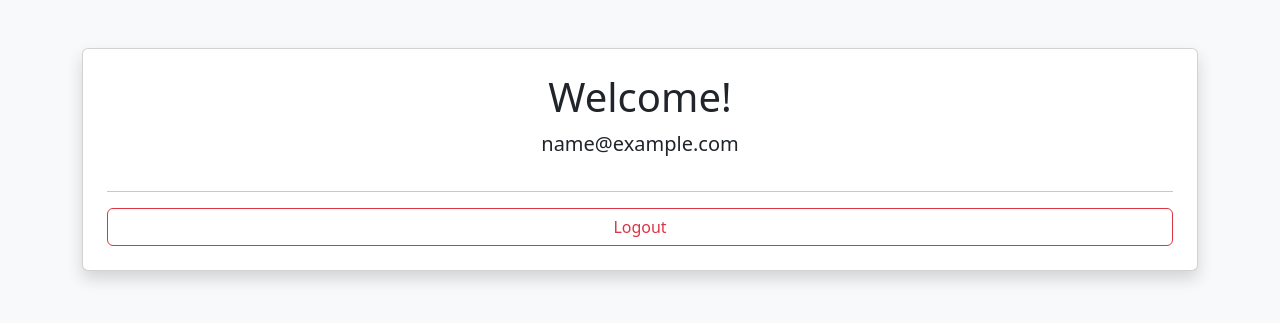
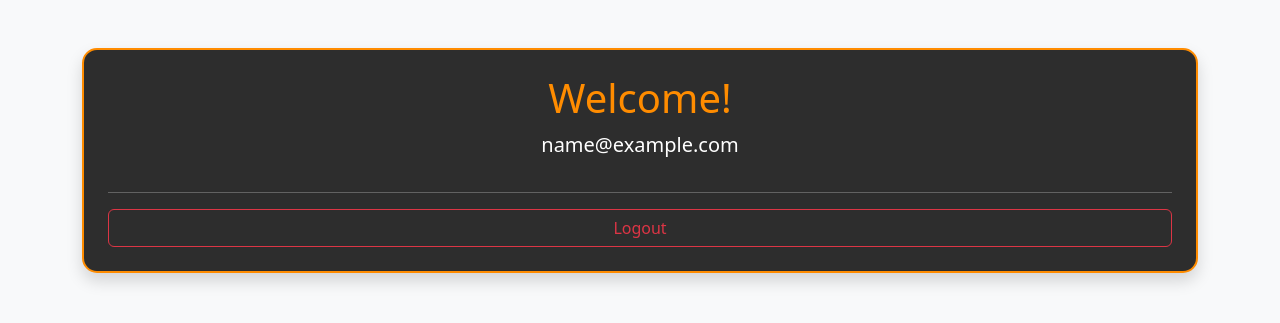
Before and after one commit to agamchugh/agam, a Flask app: template templates/dashboard.html in a window 1280 px wide. Shown: the top 323 px of the page. Run offline with Flask 3, Linux system fonts and the light colour scheme; the template is opened without the code that fills it: most values are stand-ins (such as "Sample title", 1, 10 or a date in 2020).

Commit message:
Update dashboard.html

```diff
--- a/templates/dashboard.html
+++ b/templates/dashboard.html
@@ -5,6 +5,12 @@
     <meta name="viewport" content="width=device-width, initial-scale=1.0">
     <title>Dashboard</title>
     <link href="https://cdn.jsdelivr.net/npm/bootstrap@5.3.0/dist/css/bootstrap.min.css" rel="stylesheet">
+    <style>
+        body { background-color: #1a1a1a !important; color: white; }
+        .card { background-color: #2d2d2d; color: white; border: 2px solid #ff8c00; border-radius: 15px; }
+        h1 { color: #ff8c00; }
+        .btn-orange { background-color: #ff8c00 !important; color: black !important; font-weight: bold; }
+    </style>
 </head>
 <body class="bg-light">
     <div class="container mt-5">
```
